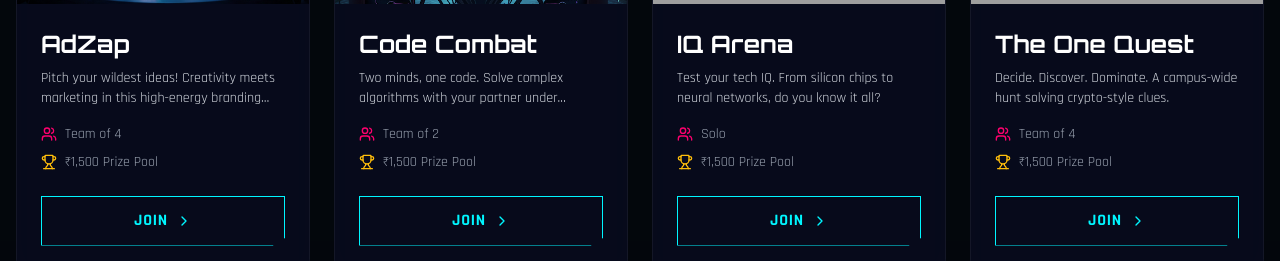
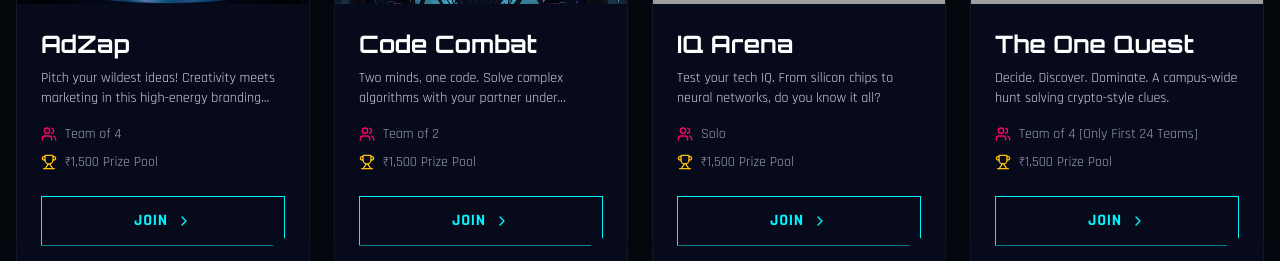
Before and after one commit to JiyalPatel/TechNix_2026, a React (Vite) app: page / in a window 1280 px wide. Shown: the part 2300-2561 px from the top of the page. Built offline with nearby package versions, Linux system fonts and the light colour scheme; grey boxes are pictures that could not be loaded.

Commit message:
added cap of treasue hunt

```diff
--- a/src/App.jsx
+++ b/src/App.jsx
@@ -110,7 +110,7 @@ export const GAMES = [
         img: "/TreasureHunt.png",
         description:
             "Decide. Discover. Dominate. A campus-wide hunt solving crypto-style clues.",
-        teamSize: "Team of 4",
+        teamSize: "Team of 4 [Only First 24 Teams]",
         prize: "₹1,500 Prize Pool",
         icon: <MapPin size={64} className="text-white" />,
         bgGradient: "bg-gradient-to-br from-blue-900 to-indigo-900",
```
